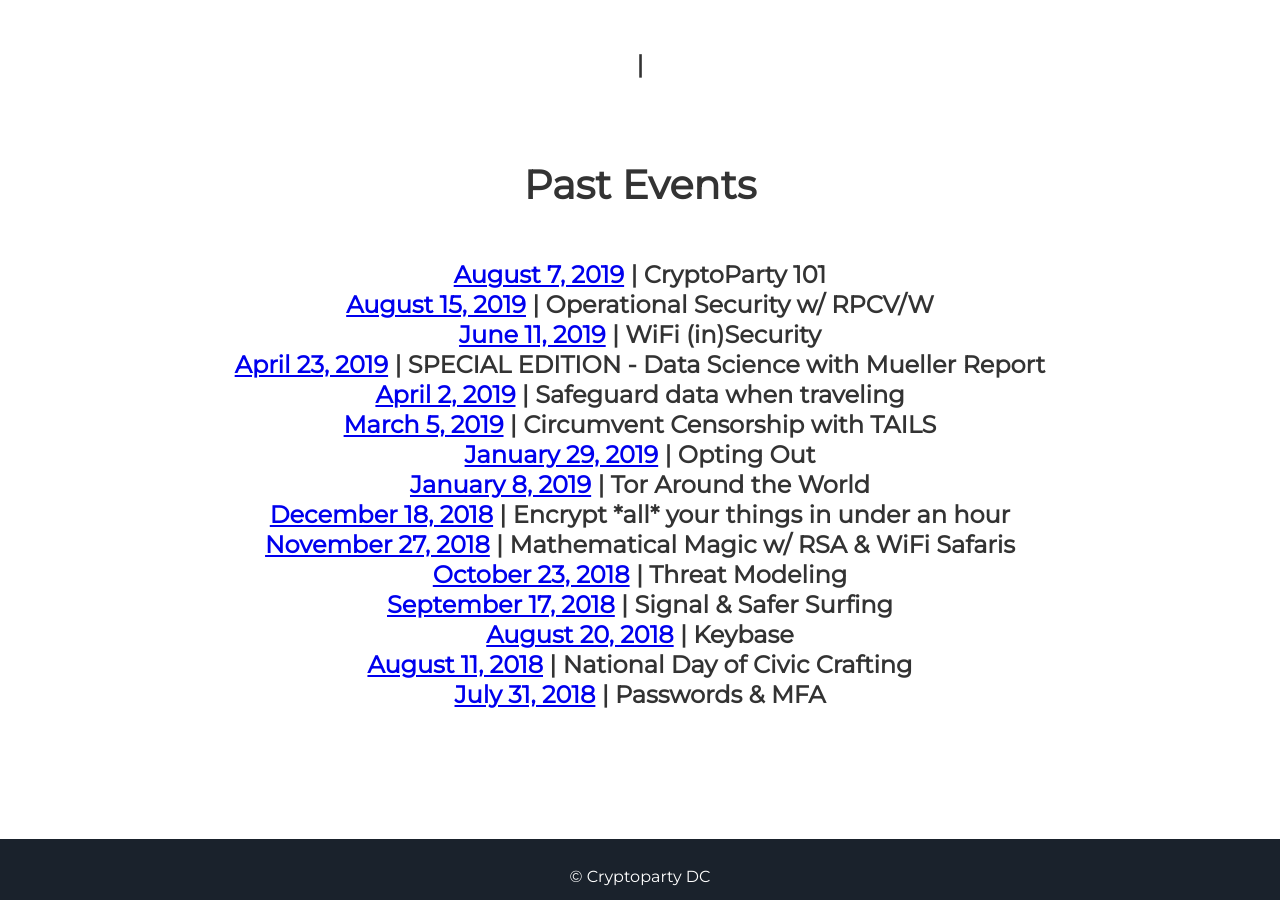
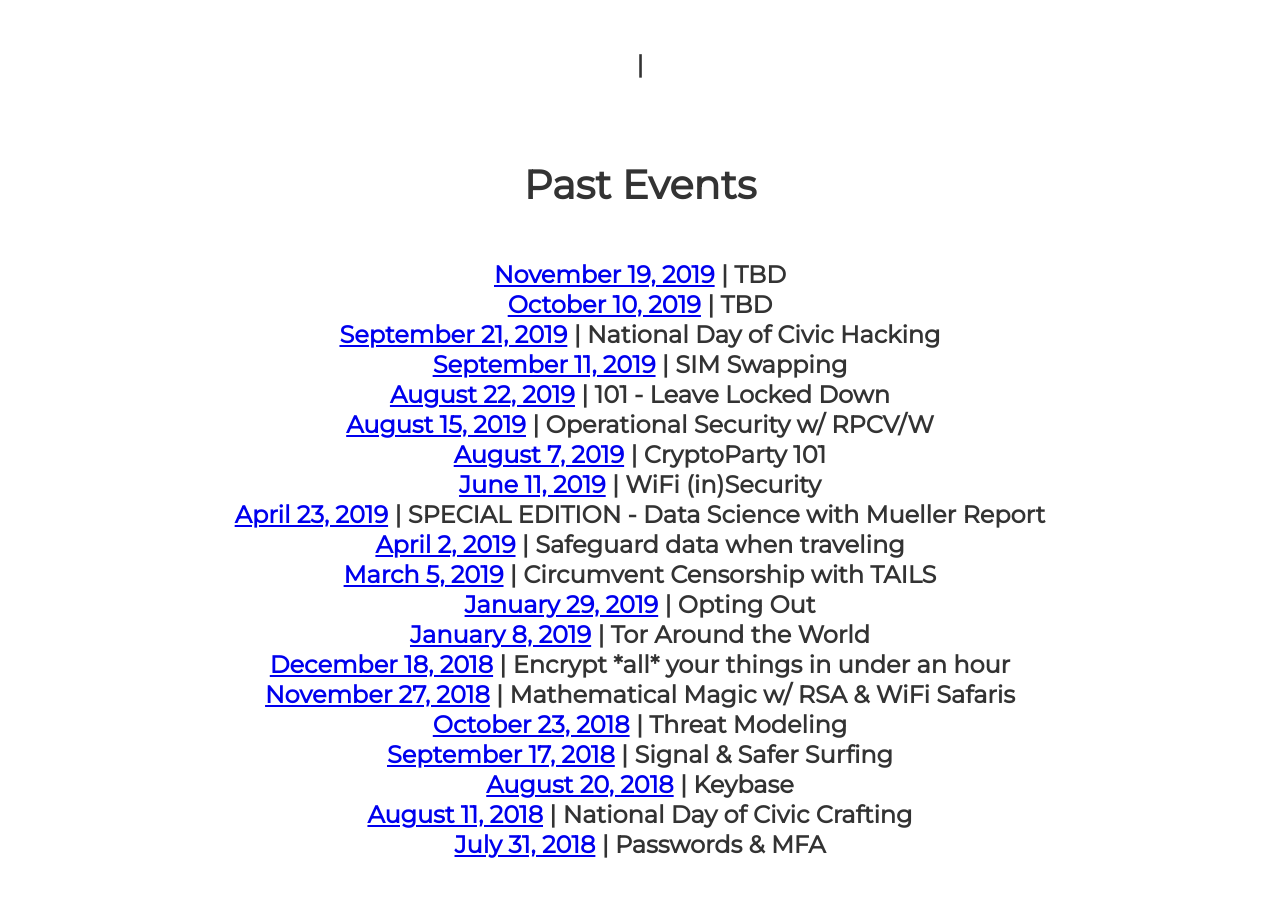
Before and after one commit to cryptopartydc/cryptopartydc.github.io, a Jekyll site: the page built from index.html, in a window 1280 px wide and 900 px high, scrolled down 1814 px. Built offline with Jekyll 4.4.1, drawn with Linux system fonts in a browser that asks for light colours.

Commit message:
Update past_events.yml

```diff
--- a/_data/past_events.yml
+++ b/_data/past_events.yml
@@ -1,10 +1,30 @@
-- date: August 7, 2019
-  topic: CryptoParty 101
-  github: https://github.com/cryptopartydc/cryptoparty_dc/blob/master/crypto101.md
+- date: November 19, 2019
+  topic: TBD
+  github: https://cryptopartydc.github.io
+
+- date: October 10, 2019
+  topic: TBD
+  github: https://cryptopartydc.github.io
+
+- date: September 21, 2019
+  topic: National Day of Civic Hacking
+  github: https://cryptopartydc.github.io
+
+- date: September 11, 2019
+  topic: SIM Swapping
+  github: https://cryptopartydc.github.io
+
+- date: August 22, 2019
+  topic: 101 - Leave Locked Down
+  github: https://github.com/cryptopartydc/cryptoparty_dc/blob/master/08_22_19.md
 
 - date: August 15, 2019
   topic: Operational Security w/ RPCV/W
   github: https://github.com/cryptopartydc/cryptoparty_dc/blob/master/08_15_19.md
+
+- date: August 7, 2019
+  topic: CryptoParty 101
+  github: https://github.com/cryptopartydc/cryptoparty_dc/blob/master/crypto101.md
 
 - date: June 11, 2019
   topic: WiFi (in)Security
```
